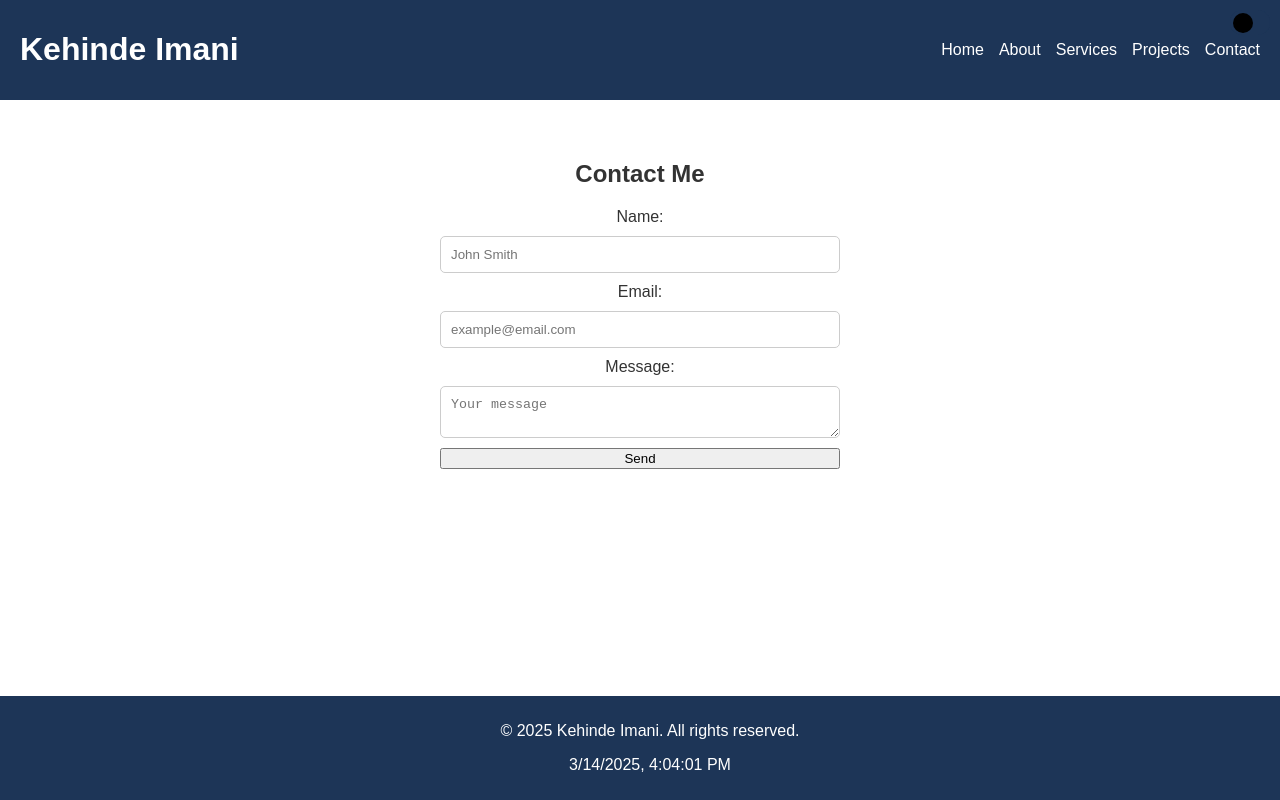
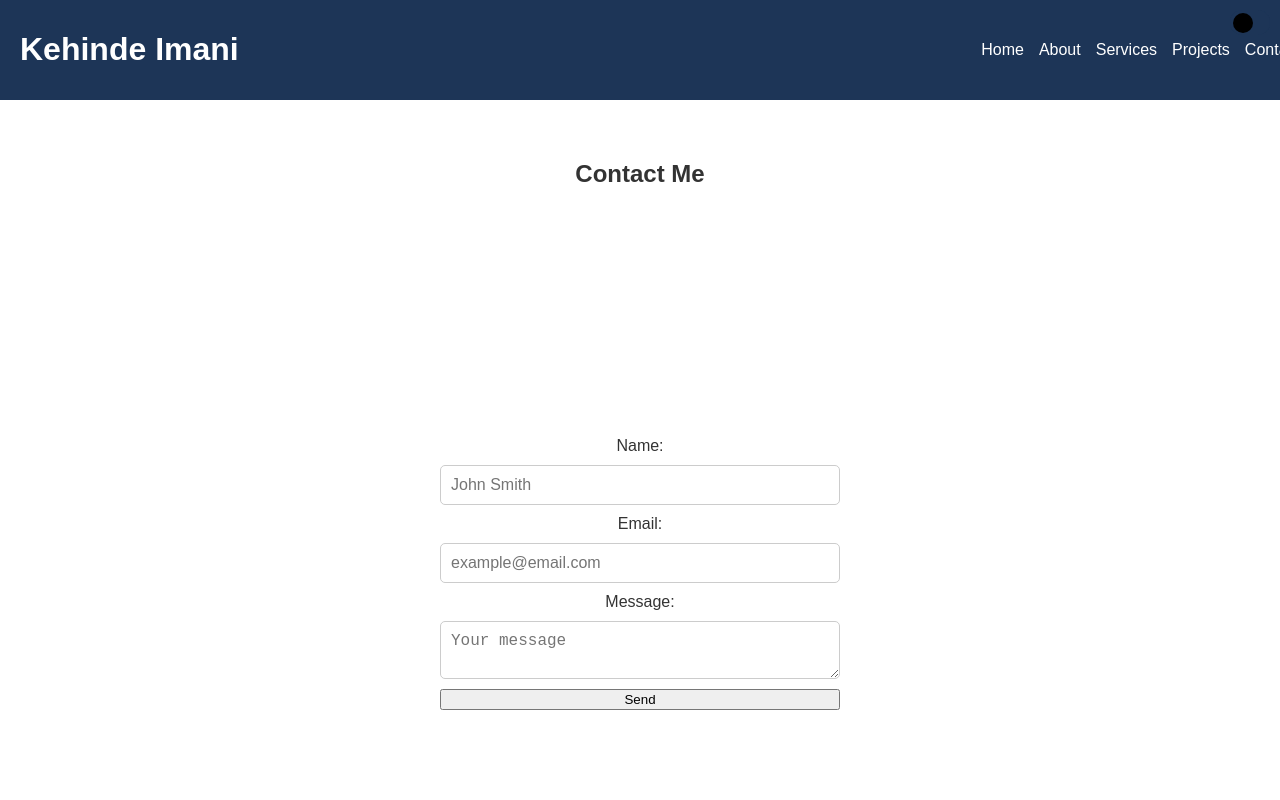
Before and after one commit to AskKenImani/Portfolio, a React (Create React App) app: page /contact in a window 1280 px wide. Shown: the top 800 px of the page. Built offline with nearby package versions, Linux system fonts and the light colour scheme.

Commit message:
Fixed footer

```diff
--- a/src/styles.css
+++ b/src/styles.css
@@ -12,6 +12,7 @@ body {
   overflow-x: hidden;
 }
 
+/* Light & Dark Mode Styling */
 .app.light {
   background: #ffffff;
   color: #333;
@@ -64,8 +65,9 @@ body {
   color: white;
 }
 
+/* Header Styling */
 header {
-    position: relative;
+  width: 100%;
   display: flex;
   justify-content: space-between;
   padding: 10px 20px;
@@ -75,6 +77,7 @@ body {
   color: white;
 }
 
+/* Navigation Menu */
 nav {
   display: flex;
   flex-wrap: wrap;
@@ -88,6 +91,7 @@ body {
   font-size: 1rem;
 }
 
+/* Responsive Navigation */
 @media (max-width: 768px) {
   nav {
       flex-direction: column;
@@ -100,11 +104,13 @@ body {
   }
 }
 
+/* Section Styling */
 section {
   padding: 40px;
   text-align: center;
 }
 
+/* Profile Image */
 .profile-image {
   width: 150px;
   height: auto;
@@ -113,45 +119,43 @@ body {
   box-shadow: 0 4px 8px rgba(0, 0, 0, 0.2);
 }
 
-
+/* Project Grid */
 .project-grid {
   display: grid;
-    grid-template-columns: repeat(auto-fit, minmax(300px, 1fr));
+  grid-template-columns: repeat(auto-fit, minmax(250px, 1fr));
   gap: 20px;
   padding: 20px;
   justify-content: center;
 }
 
+/* Project Items */
 .project-item {
   background: #f4f4f4;
   padding: 20px;
-    border-radius: 20%;
+  border-radius: 15px;
   transition: transform 0.3s;
 }
 
 .dark .project-item {
   background: black;
   color: white;
-    padding: 20px;
-    border-radius: 20%;
-    transition: transform 0.3s;
 }
 
 .project-item:hover {
   transform: scale(1.05);
 }
 
+/* Footer */
 footer {
-    position: absolute;
-    bottom: 0;
   width: 100%;
-    margin-top: auto;
   text-align: center;
   padding: 10px;
   background: #1D3557;
   color: white;
+  margin-top: auto;
 }
 
+/* Form Styling */
 form {
   display: flex;
   flex-direction: column;
@@ -165,8 +169,10 @@ body {
   padding: 10px;
   border: 1px solid #ccc;
   border-radius: 5px;
+  font-size: 1rem;
 }
 
+/* Button Styling */
 .button {
   display: inline-block;
   padding: 12px 24px;
@@ -190,11 +196,15 @@ body {
   transform: scale(0.95);
 }
 
+/* About Section */
 .about-container {
   display: flex;
   flex-direction: column;
+  padding: 40px;
   align-items: center;
-    padding: 40px;
+  justify-content: center;
+  min-height: 100vh;
+  text-align: center;
 }
 
 .about-box {
@@ -216,3 +226,20 @@ body {
   background: rgba(0, 0, 0, 0.7);
   color: white;
 }
+
+/* Services, Contact, Home, and Projects Section */
+.services, .contact, .home, .projects {
+  display: flex;
+  flex-direction: column;
+  align-items: center;
+  justify-content: center;
+  min-height: 100vh;
+  text-align: center;
+}
+
+/* Project Container */
+.projects-container {
+  display: flex;
+  flex-wrap: wrap;
+  justify-content: center;
+}
```
Lines whose indentation alone changed are shown as unchanged.
